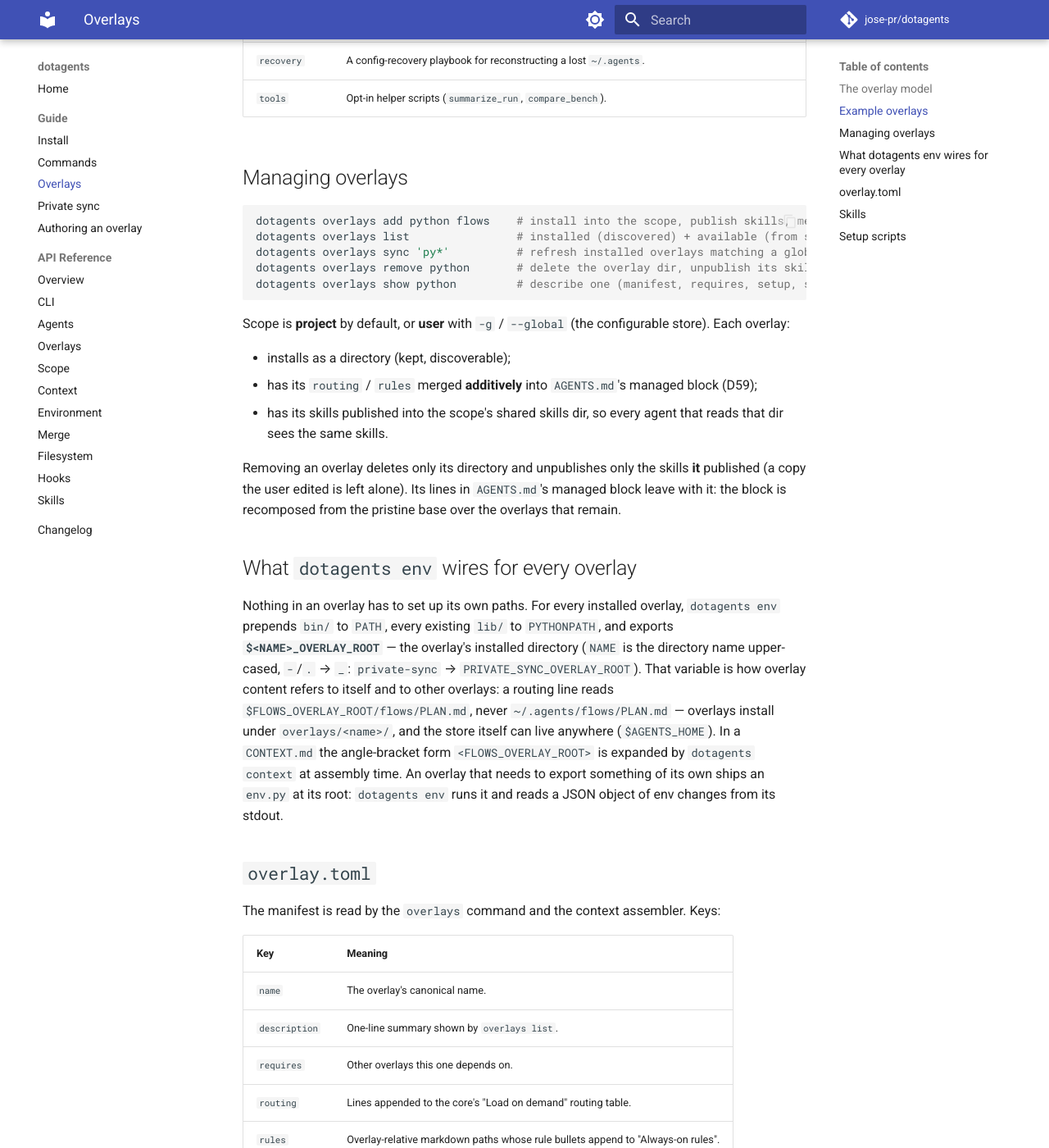
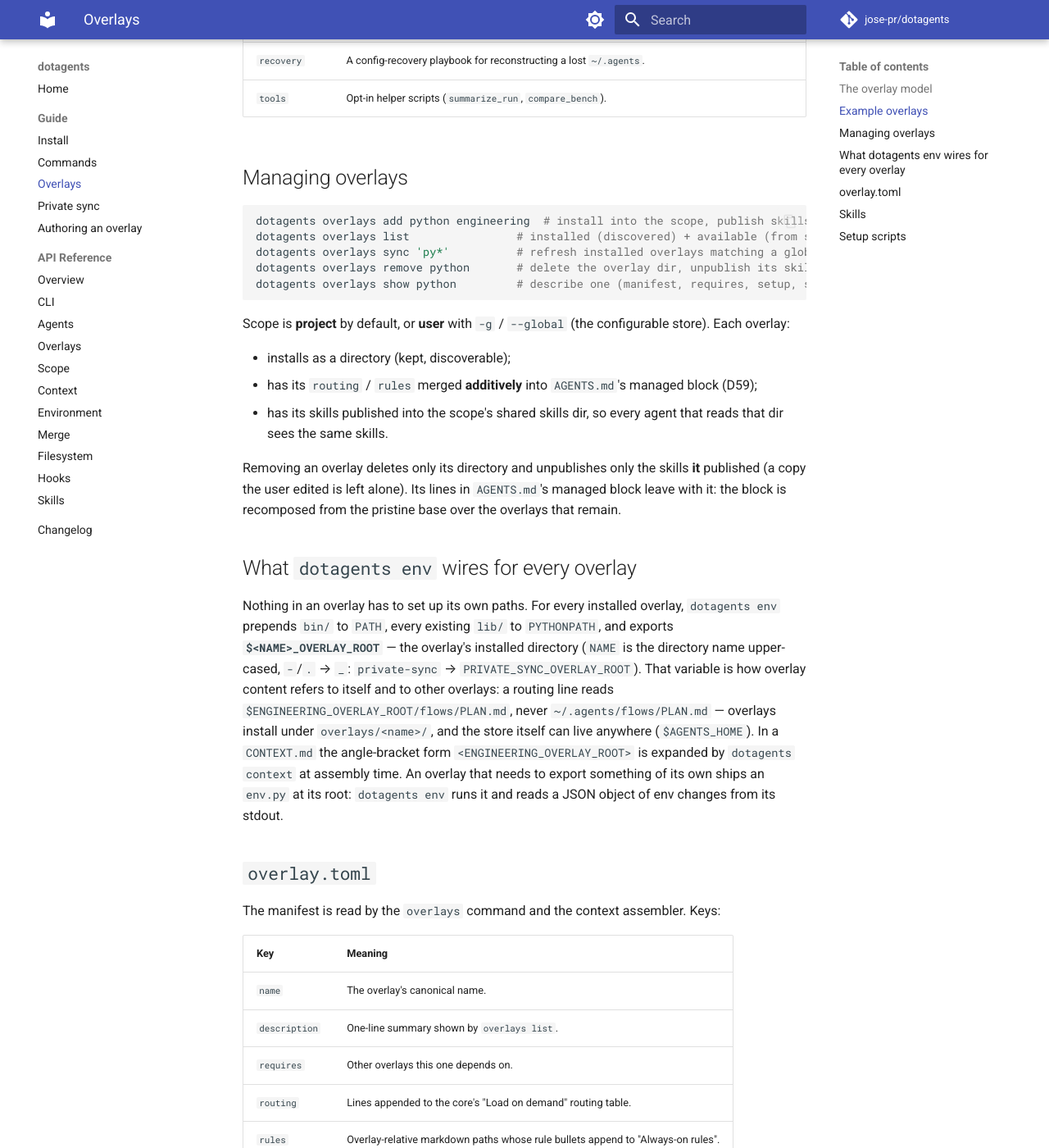
Before and after one commit to jose-pr/dotagents, an MkDocs documentation site: the page built from docs/guide/overlays.md, in a window 1280 px wide and 1400 px high, scrolled down 1269 px. Shown: the whole window at 82% size. Built offline with MkDocs 1.6.1 and Material for MkDocs 9.7.7, drawn with Linux system fonts in a browser that asks for light colours; comment, search, counter and statistics services are not loaded.

Commit message:
docs: the engineering overlay carries flows, references, and tools
The overlays branch folded the flows, references, and tools overlays into
engineering (an overlay's second level is a category dir, never its own name
repeated). Docs and CI install `engineering` instead of `flows references`;
the overlay-root note cites `$ENGINEERING_OVERLAY_ROOT` as its example; the
template audit reads the templates from engineering/references and accepts a
local clone of the branch nested at overlays/overlays/. Its .gitignore needle
is the broader `*.local.*` the template actually ships.

````diff
--- a/docs/guide/overlays.md
+++ b/docs/guide/overlays.md
@@ -39,7 +39,7 @@ your own. Point `--source` at a checkout of that branch to install any with
 ## Managing overlays
 
 ```bash
-dotagents overlays add python flows    # install into the scope, publish skills, merge rules/routing
+dotagents overlays add python engineering  # install into the scope, publish skills, merge rules/routing
 dotagents overlays list                # installed (discovered) + available (from source)
 dotagents overlays sync 'py*'          # refresh installed overlays matching a glob
 dotagents overlays remove python       # delete the overlay dir, unpublish its skills, un-merge its rules
@@ -67,9 +67,9 @@ Nothing in an overlay has to set up its own paths. For every installed overlay,
 exports **`$<NAME>_OVERLAY_ROOT`** — the overlay's installed directory (`NAME` is the
 directory name upper-cased, `-`/`.` → `_`: `private-sync` → `PRIVATE_SYNC_OVERLAY_ROOT`).
 That variable is how overlay content refers to itself and to other overlays: a
-routing line reads `$FLOWS_OVERLAY_ROOT/flows/PLAN.md`, never `~/.agents/flows/PLAN.md`
+routing line reads `$ENGINEERING_OVERLAY_ROOT/flows/PLAN.md`, never `~/.agents/flows/PLAN.md`
 — overlays install under `overlays/<name>/`, and the store itself can live anywhere
-(`$AGENTS_HOME`). In a `CONTEXT.md` the angle-bracket form `<FLOWS_OVERLAY_ROOT>` is
+(`$AGENTS_HOME`). In a `CONTEXT.md` the angle-bracket form `<ENGINEERING_OVERLAY_ROOT>` is
 expanded by `dotagents context` at assembly time. An overlay that needs to export
 something of its own ships an `env.py` at its root: `dotagents env` runs it and reads a
 JSON object of env changes from its stdout.
````
Also changed, not shown: CHANGELOG.md (+4 -0 lines), README.md (+2 -2 lines), docs/guide/commands.md (+1 -1 lines), docs/guide/install.md (+1 -1 lines), docs/index.md (+1 -1 lines), 4 other files.
